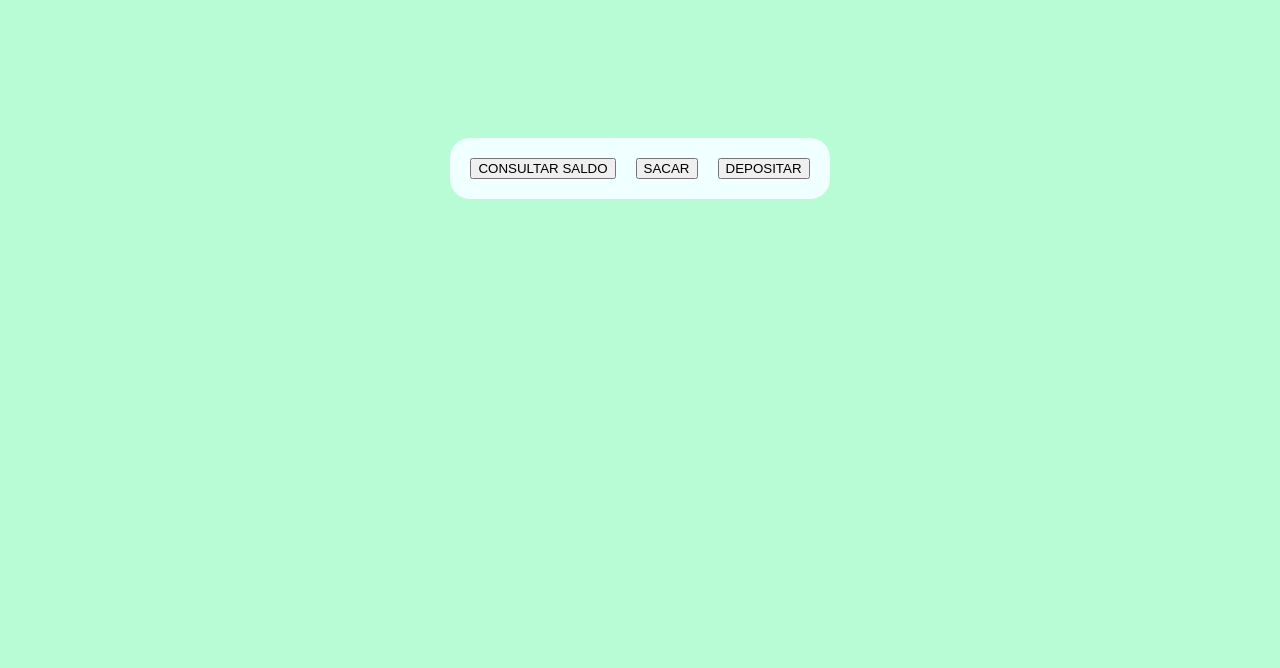
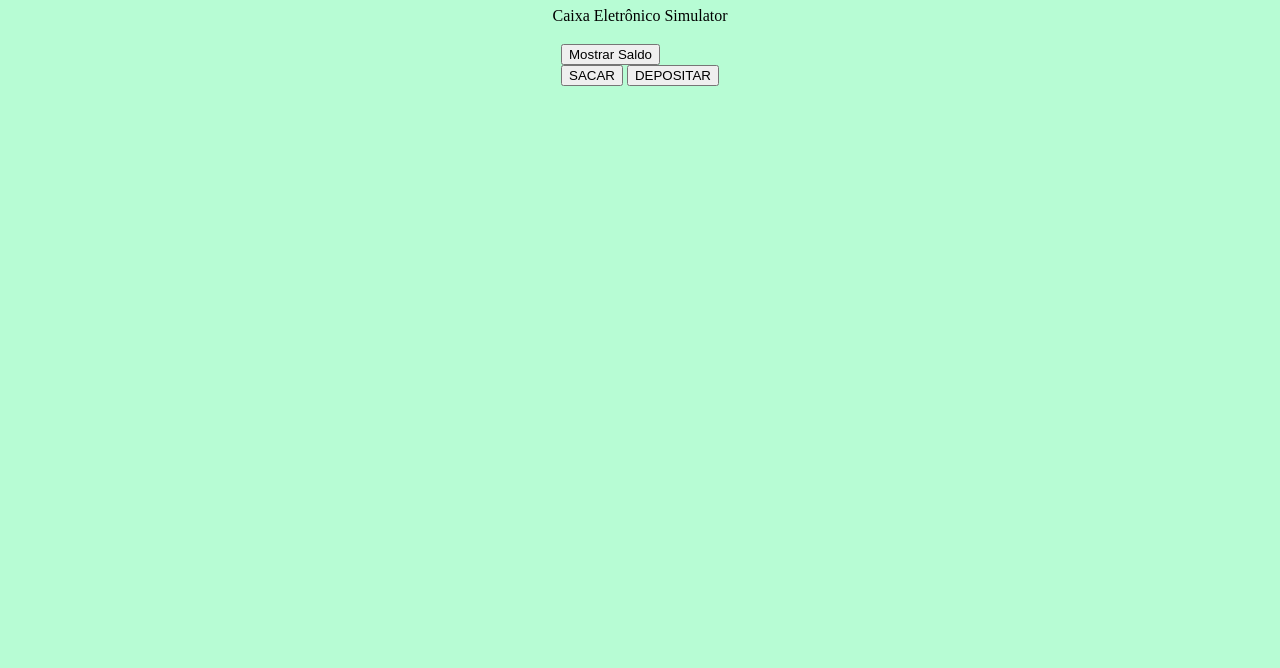
Before and after one commit to leolocs/ATM-Simulator, a plain HTML site: page index.html in a window 1280 px wide. Shown: the part 132-800 px from the top of the page. Drawn offline with Linux system fonts and the light colour scheme.

Commit message:
Update index.html

```diff
--- a/index.html
+++ b/index.html
@@ -3,30 +3,34 @@
 <head>
     <meta charset="UTF-8">
     <meta name="viewport" content="width=device-width, initial-scale=1.0">
+    <link rel="preconnect" href="https://fonts.googleapis.com">
+    <link rel="preconnect" href="https://fonts.gstatic.com" crossorigin>
+    <link href="https://fonts.googleapis.com/css2?family=Poppins:ital,wght@0,100;0,200;0,300;0,400;0,500;0,600;0,700;0,800;0,900;1,100;1,200;1,300;1,400;1,500;1,600;1,700;1,800;1,900&display=swap" rel="stylesheet">
     <title>Prova 13 - Try Catch, Javascript</title>
     <link rel="stylesheet" href="./reset.css">
     <link rel="stylesheet" href="./style.css">
 </head>
 <body>
     <header>
-        <h2>Simulador Caixa eletrônico</h2>
     </header>
     <main class="main" id="main">
-        <h2 id="saldo" class="saldo"></h2>
-        <div id="resultado" class="resultado"></div>
-        <section class="menu_container" id="menu_container">
-            <nav class="menu" id="menu">
-                <ul>
-                    <li><button id="consultar" class="consultar">CONSULTAR SALDO</button></li>
-                    <li><button id="sacar">SACAR</button></li>
-                    <li><button id="depositar">DEPOSITAR</button></li>
-                </ul>
-            </nav>
-        </section>
-        <form id="form_input" class="form_input">
+        <div class="cx_eletronico_simulator_title">
+            <h2>Caixa Eletrônico Simulator</h2>
+        </div>
+        <div class="info_container">
+            <button id="consultar" class="consultar">Mostrar Saldo</button>
+            <a href="#consultar" id="consultar" class="consultar"></a>
+            <!-- <button id="consultar" class="consultar">CONSULTAR SALDO</button> -->
+            <h2 id="saldo_txt" class="saldo_txt"></h2>
+            <div id="resultado" class="resultado"></div>
+            <div id="buttons" class="buttons">
+                <button id="sacar">SACAR</button>
+                <button id="depositar">DEPOSITAR</button>
+            </div>
             <p id="mensagem" class="mensagem"></p>
             <input type="number" id="valorInput" class="valorInput" placeholder="Ex: 100" min="1" style="display: none;">
-        </form>
+        </div>
+
     </main>
     <script src="./script.js" ></script>
 </body>
```
